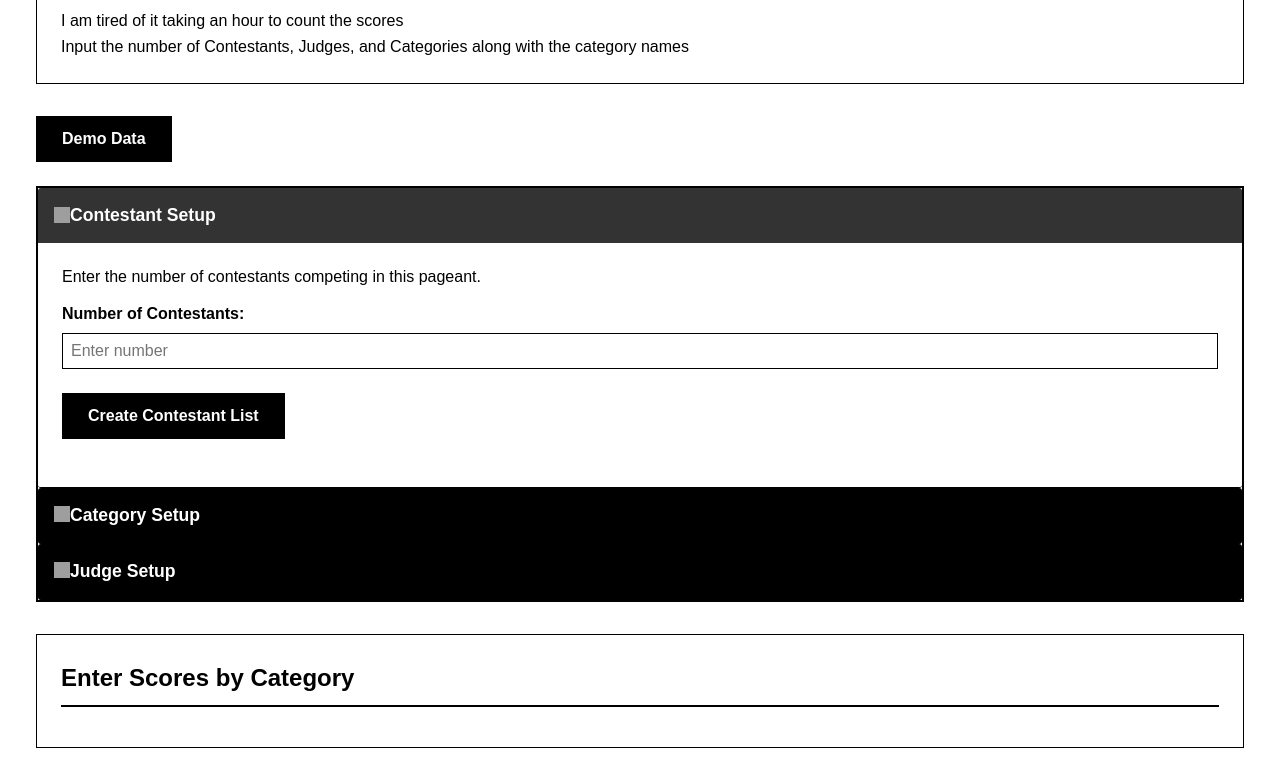
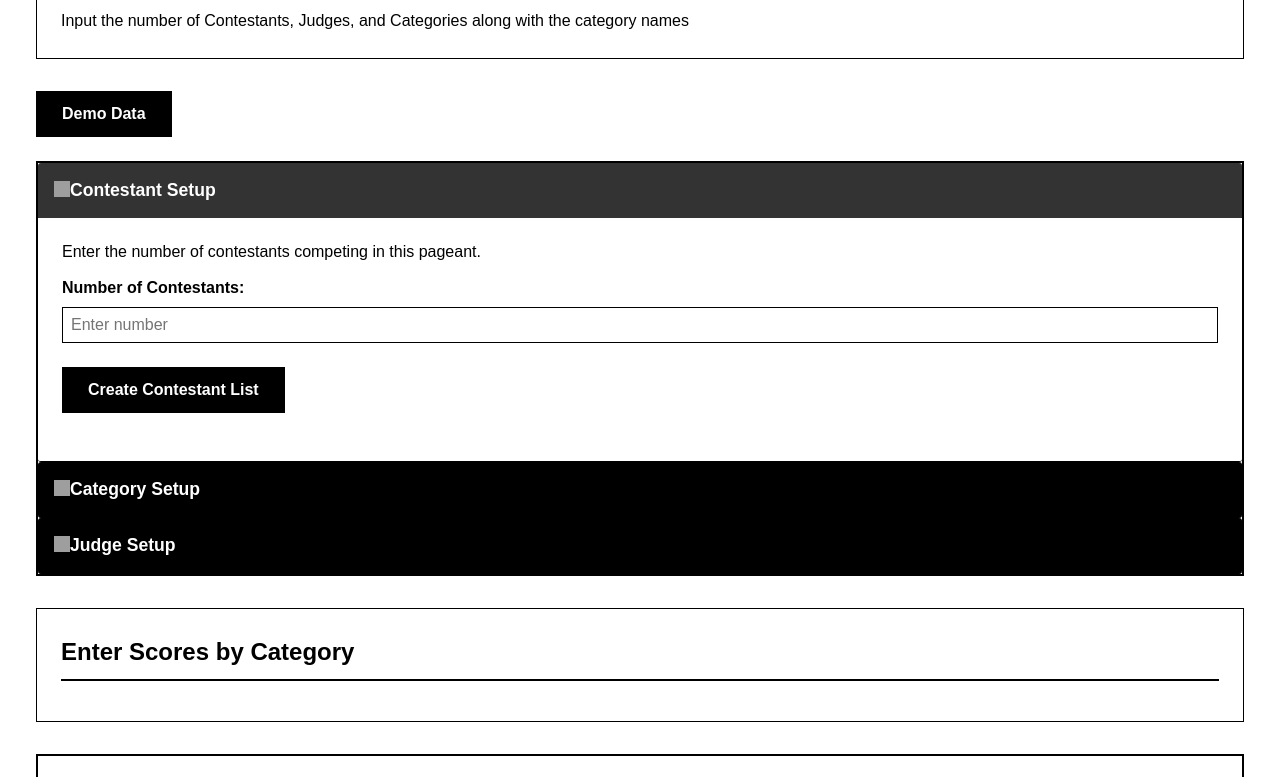
Before and after one commit to ben-perk/GIT-418-Final, a plain HTML site: page index.html in a window 1280 px wide. Shown: the part 184-961 px from the top of the page. Drawn offline with nearby package versions, Linux system fonts and the light colour scheme; grey boxes are pictures that could not be loaded.

Commit message:
Update index.html

```diff
--- a/index.html
+++ b/index.html
@@ -40,7 +40,6 @@
             <section id="home" class="mb-4">
                 <div class="p-3 bg-light rounded">
                     <h1>Welcome to the Pageant Calculator</h1>
-                    <p>I am tired of it taking an hour to count the scores</p>
                     <p>Input the number of Contestants, Judges, and Categories along with the category names</p>
                 </div>
             </section>
```
